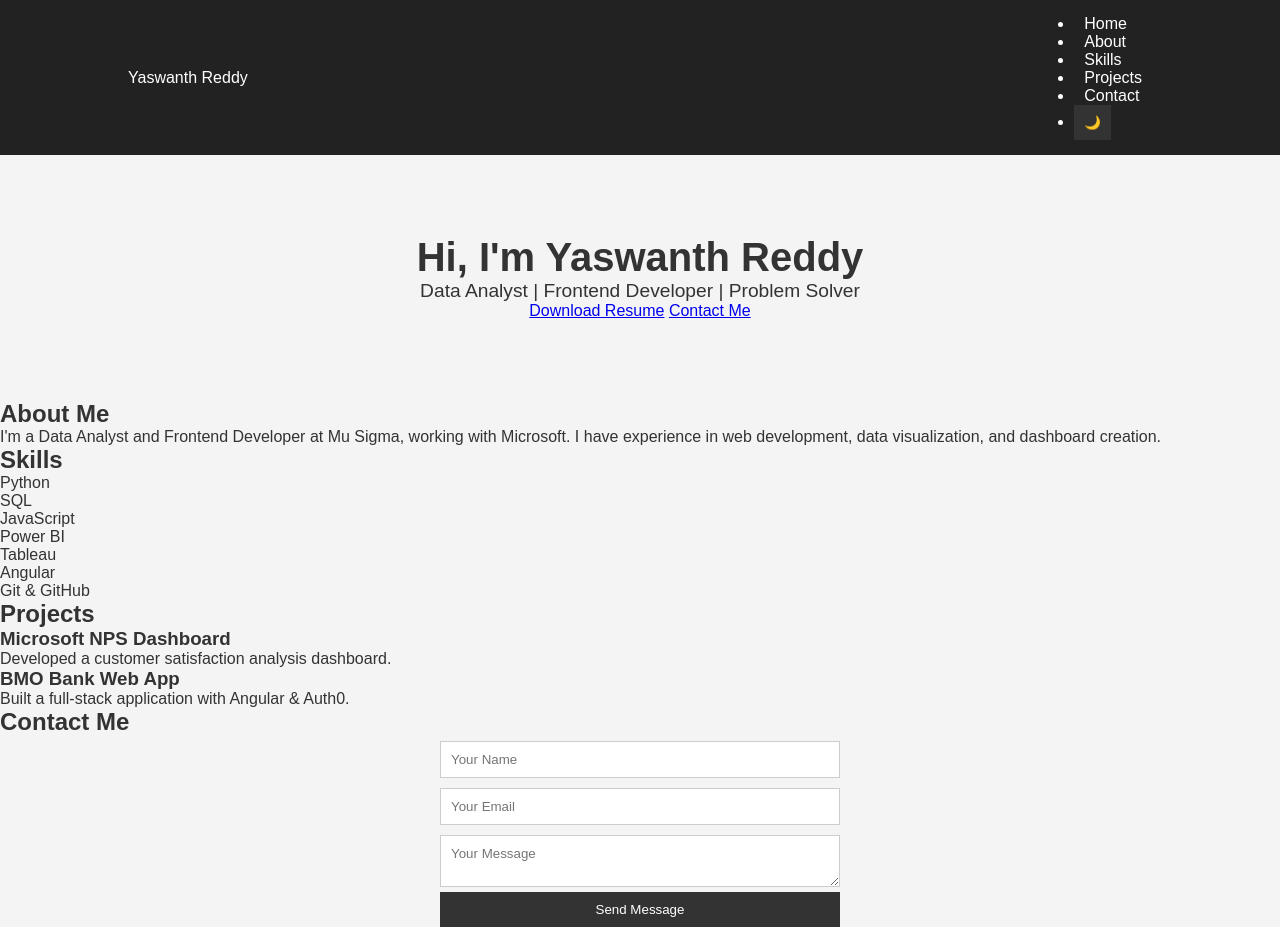
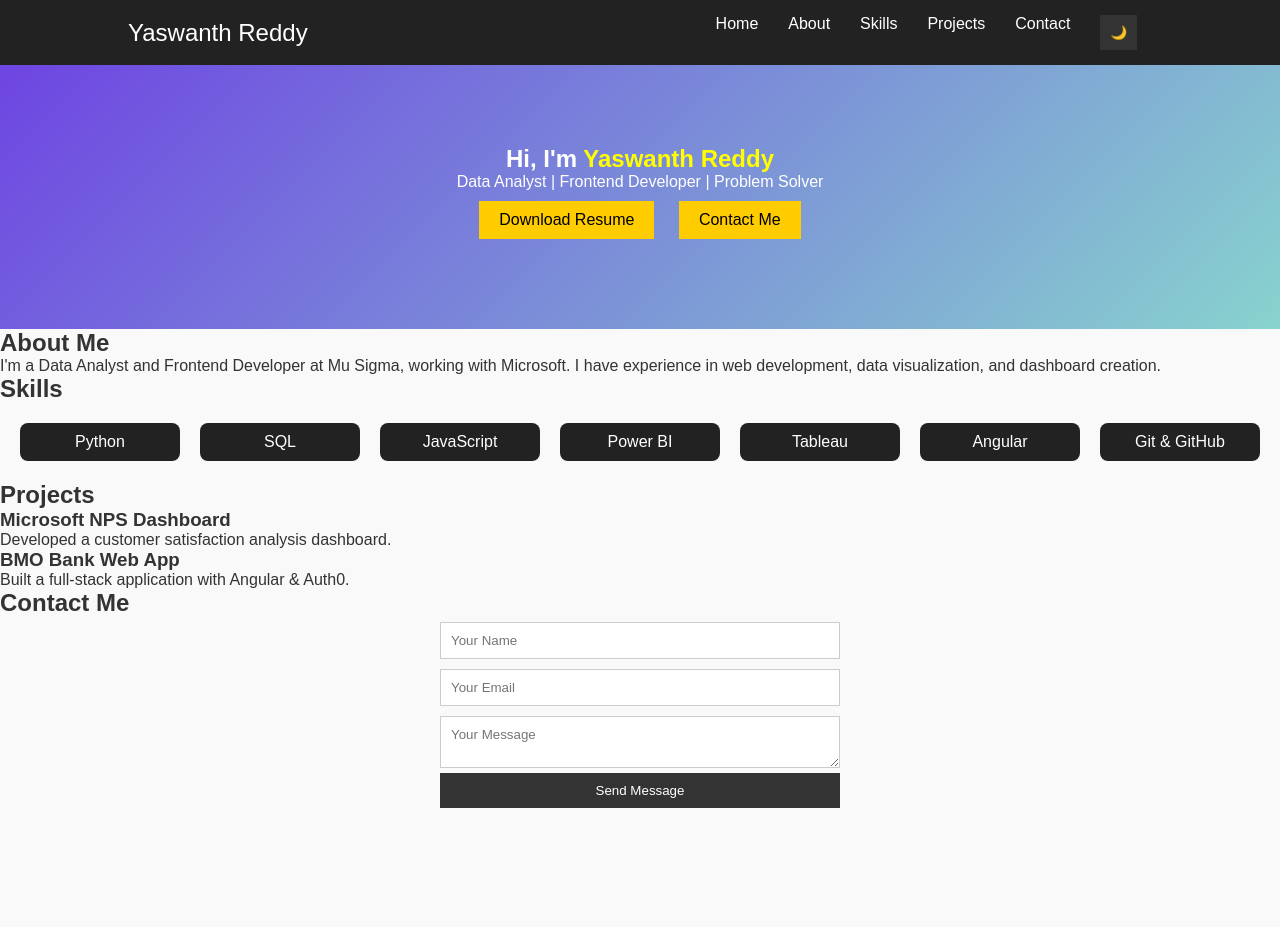
Before and after one commit to Yaswanth0602/Yaswanth-portfolio, a plain HTML site: page index.html in a window 1280 px wide. After the commit the page ends 808 px from the top, so only its background shows below. Drawn offline with Linux system fonts and the light colour scheme.

Commit message:
Update styles.css

```diff
--- a/styles.css
+++ b/styles.css
@@ -1,4 +1,4 @@
-/* Global styles */
+/* General Reset */
 * {
     margin: 0;
     padding: 0;
@@ -7,15 +7,15 @@
 }
 
 body {
-    background: #f4f4f4;
+    background: #f9f9f9;
     color: #333;
-    transition: background 0.3s, color 0.3s;
+    transition: 0.3s;
 }
 
-/* Dark mode */
+/* Dark Mode */
 .dark-mode {
     background: #121212;
-    color: #fff;
+    color: white;
 }
 
 /* Navbar */
@@ -28,41 +28,69 @@ nav {
     color: white;
 }
 
-nav a {
+nav .logo {
+    font-size: 1.5rem;
+}
+
+.nav-links {
+    list-style: none;
+    display: flex;
+}
+
+.nav-links li {
+    margin: 0 15px;
+}
+
+.nav-links a {
+    text-decoration: none;
     color: white;
-    text-decoration: none;
-    margin: 0 10px;
 }
 
 /* Hero Section */
 .hero {
     text-align: center;
     padding: 80px 20px;
+    background: linear-gradient(135deg, #6e45e2, #88d3ce);
+    color: white;
 }
 
-.hero h1 {
-    font-size: 2.5rem;
+.hero h1 span {
+    color: yellow;
 }
 
-.hero p {
-    font-size: 1.2rem;
+.hero .btn {
+    padding: 10px 20px;
+    background: #ffcc00;
+    color: black;
+    border: none;
+    cursor: pointer;
+    margin: 10px;
+    text-decoration: none;
+    display: inline-block;
 }
 
-/* Responsive Grid */
-.skills, .projects, .experience {
+/* Skills */
+.skill-grid {
     display: grid;
-    grid-template-columns: repeat(auto-fit, minmax(300px, 1fr));
+    grid-template-columns: repeat(auto-fit, minmax(120px, 1fr));
     gap: 20px;
     padding: 20px;
 }
 
+.skill {
+    background: #222;
+    color: white;
+    text-align: center;
+    padding: 10px;
+    border-radius: 8px;
+}
+
 /* Contact Form */
 form {
+    max-width: 400px;
+    margin: auto;
     display: flex;
     flex-direction: column;
-    width: 100%;
-    max-width: 400px;
-    margin: auto;
 }
 
 input, textarea {
```
